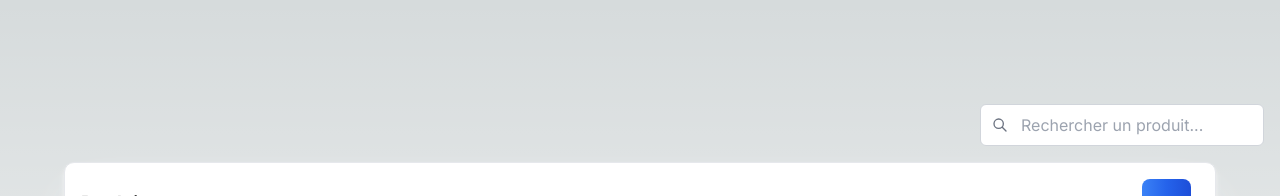
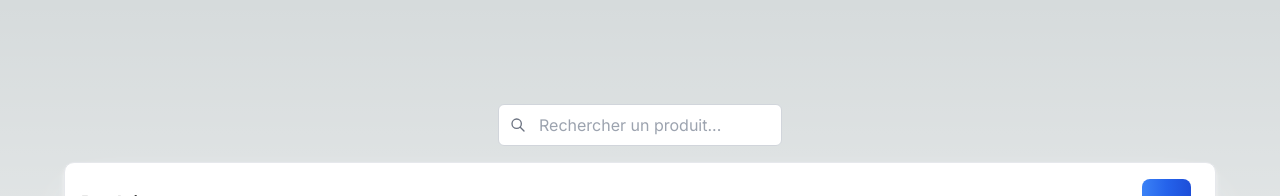
Before and after one commit to BoSswosile/StockAPI, a Next.js app in the folder stock-front/: page / in a window 1280 px wide. Shown: the top 196 px of the page. Built offline with nearby package versions, Linux system fonts and the light colour scheme; no server answers.

Commit message:
end of the searchbar

```diff
--- a/stock-front/src/app/page.js
+++ b/stock-front/src/app/page.js
@@ -48,7 +48,7 @@
 
   return (
       <main className="flex flex-col justify-center items-center h-[100vh]">
-        <div className="flex justify-end w-full px-4 mb-4">
+        <div className="flex justify-center w-full px-4 mb-4">
           <div className="w-auto relative">
             <input
                 type="text"
```
